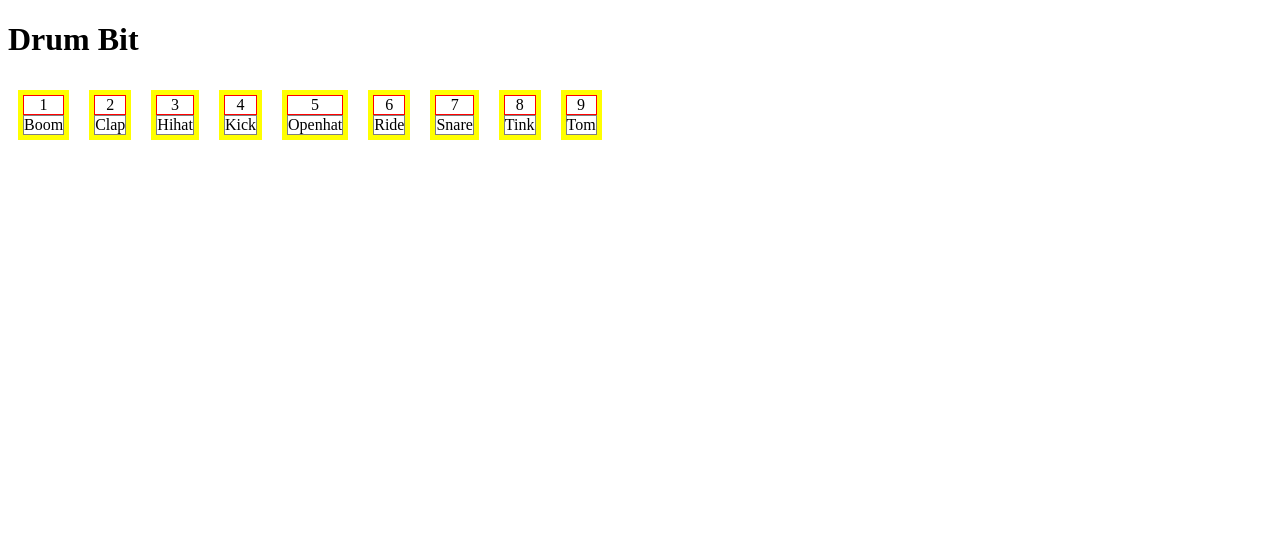
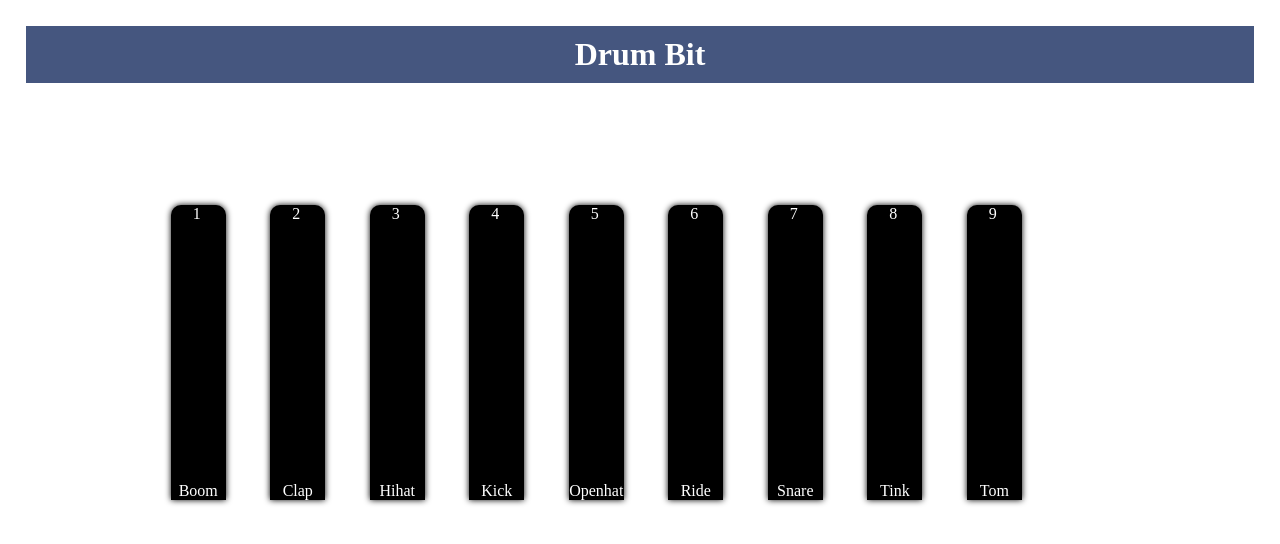
Before and after one commit to hritikrommie/Drum-kitty, a plain HTML site: page index.html in a window 1280 px wide. Drawn offline with Linux system fonts and the light colour scheme.

Commit message:
change in css

```diff
--- a/style.css
+++ b/style.css
@@ -1,22 +1,56 @@
-.key{
-    border: 5px solid yellow;
-    /* width: 80px;
-    height: 80px; */
+body {
+    font-size: 100%;
+    box-sizing: border-box;
+    margin: 2%;
+}
+h1 {
+    background-color: #45567f;
+    text-align: center;
+    color: #ffffff;
+    padding: 10px;
+}
+.container {
+    margin-left: 10%;
+    margin-top: 10%;
+
+}
+.key {
+    background-color:#000000;
+     box-sizing: border-box;
+    height: 100%;
+    width: 5%;
+    padding-bottom:25%;
+    padding-left: 0%;
+    margin-right: 2%;
+    margin-left: 2%;
+    text-align: center;
     float: left;
-    margin: 10px;
-    align-items: center;
-    text-align: center;
+    box-shadow: 0px 0px 6px 0px #000000;
+    border-top-left-radius: 10px;
+    border-top-right-radius: 10px;
+    color: #ffffff;
+    position: relative;
 }
-.main{
-    border: 1px solid red;
+.main {
     box-sizing: border-box;
+    height: 100%;
+    width: 10%;
+    font-size: 100%;
+    margin-left: 40%;
 }
-.desc{
-    border: 1px solid grey;
-    box-sizing: border-box;
+.desc {
+text-align: center;
+padding-left: 0%;
+font-size: 100%;
+position: absolute;
+bottom: 0;
+left: 0;
+right: 0;
 }
+
 .trans{
-    transform: scale(1.1);
-    border-color: #ffc600;
+    transform: scale(1);
     box-shadow: 0 0 1rem #0f0f0f;
+    background-color: #f0730e;
+    color:white;
 }
```
